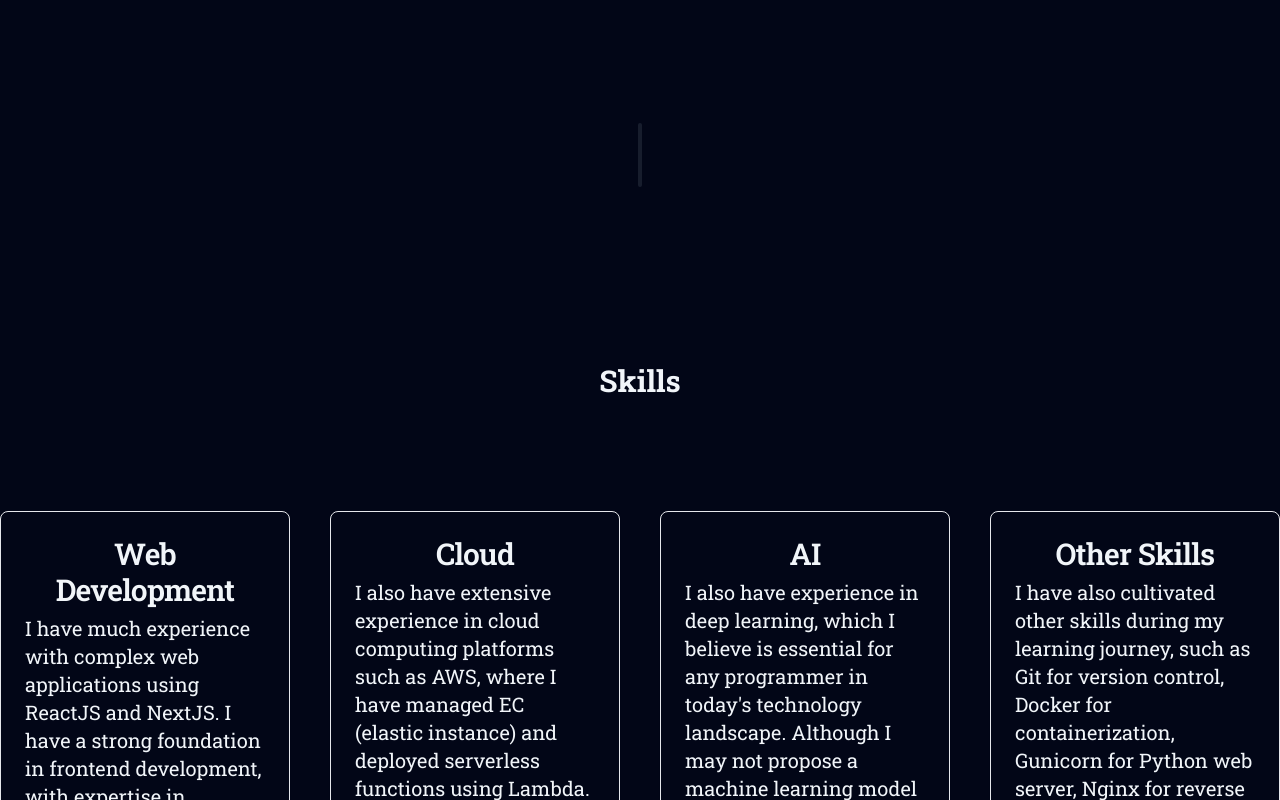
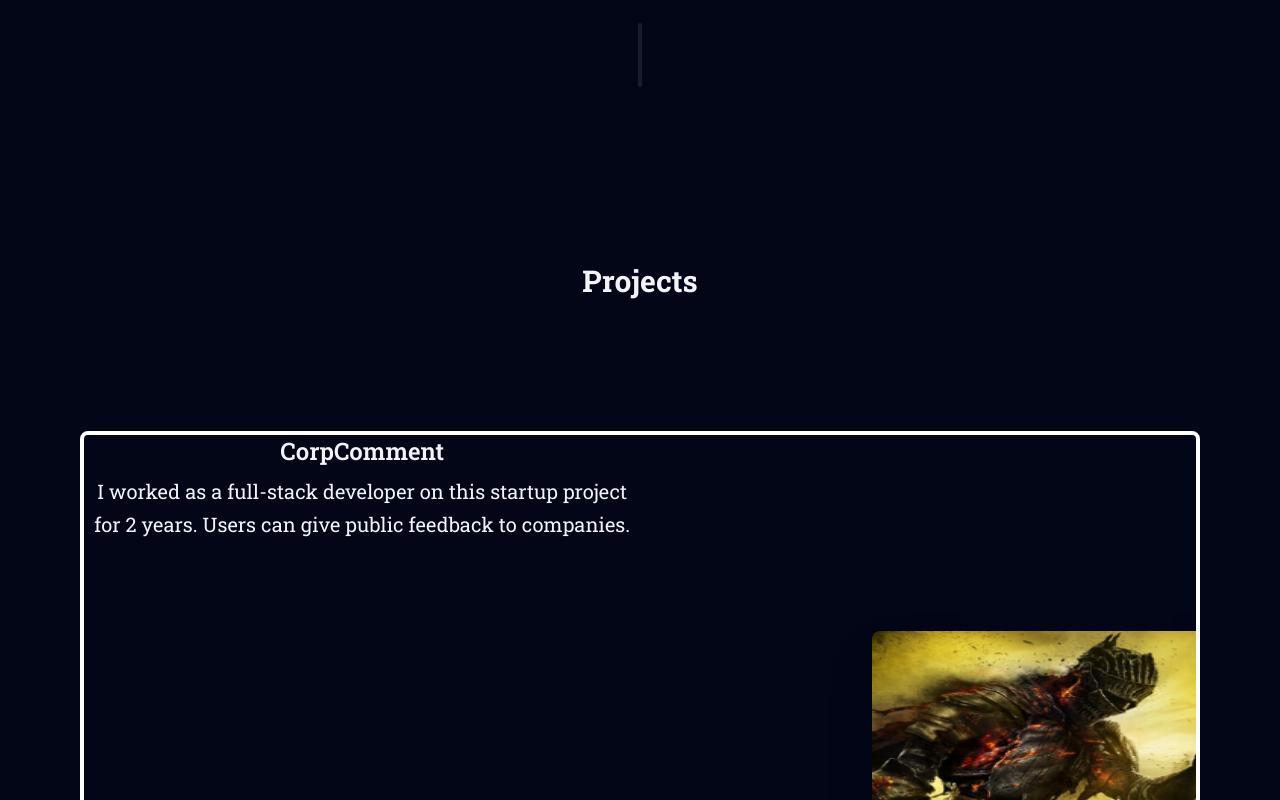
Before and after one commit to SyLi9527/my-portfolio, a Next.js app: page / in a window 1280 px wide. Shown: the part 2000-2800 px from the top of the page. Built offline with nearby package versions, Linux system fonts and the light colour scheme.

Commit message:
feat: add projects page

```diff
--- a/app/(main page)/page.tsx
+++ b/app/(main page)/page.tsx
@@ -2,9 +2,9 @@
 
 import About from "@/components/about"
 import Intro from "@/components/intro"
+import Projects from "@/components/projects"
 import SectionDivider from "@/components/section-divider"
 import Skills from "@/components/skills"
-// import { url } from 'inspector'
 
 export default function Home() {
 
@@ -12,31 +12,13 @@ export default function Home() {
 
   return (
     <section className='container flex flex-col items-center font-rs text-primary md:mx-20'>
-      {/* <h1 className='mx-4 mt-[6rem] text-4xl font-medium md:mx-8 md:mt-20 md:text-5xl lg:text-6xl'>
-        Hi, there! Good to see you!
-      </h1>
-
-      <div className='text-md mx-4 mt-[6rem] grid gap-20 md:mx-12 md:mt-24 md:gap-20 md:text-2xl lg:gap-24'>
-
-        <p>My name is <span className='animate-text-color-change [--color-item:0deg]'>Shaoyan Li</span>, you can also call me <span className='animate-text-color-change [--color-item:0deg]'>Tim</span>.</p>
-        <p className=' h-8'>I&apos;m a full stack web developer working with &nbsp;
-          <span className={cn("animate-text-color-change select-none text-ind-red [--color-item:75deg]")}>
-            {showedText}
-          </span>
-
-
-        </p>
-        <p>I&apos;m also interested in <span className='animate-text-color-change [--color-item:150deg]'>WebGPU</span> and <span className='animate-text-color-change [--color-item:150deg]'>Blockchain</span>.</p>
-        <p>If possible, I would like to do some research on <span className='animate-text-color-change [--color-item:225deg]'>&nbsp;computer graphics</span>, <span className='animate-text-color-change [--color-item:275deg]'>&nbsp;framework optimization</span>,
-          <span className='animate-text-color-change [--color-item:305deg]'>&nbsp;audio generation</span> ,<br/> as well as <span className='animate-text-color-change [--color-item:330deg]'>gpu acceleration</span>.</p>
-        <p>By the way, the background images are from two video games, <span className=' text-cyan'>Dark Souls 3</span>  and <span className='text-cyan'>Elden Ring</span> respectively.</p>
-      </div> */}
       <Intro />
       <SectionDivider />
       <About />
       <SectionDivider />
+      <Projects />
+      <SectionDivider />
       <Skills />
-      <SectionDivider />
       <SectionDivider />
     </section>
   )
--- a/components/card.tsx
+++ b/components/card.tsx
@@ -1,10 +1,4 @@
-import {
-  Card,
-  CardContent,
-  CardDescription,
-  CardHeader,
-  CardTitle
-} from "@/components/ui/card"
+import { Card, CardContent, CardDescription, CardHeader, CardTitle } from "@/components/ui/card"
 import { skills } from "@/config/mainConfig"
 import React from "react"
 import { Badge } from "./ui/badge"
@@ -19,13 +13,13 @@ export function Card_WEB({className, ...props}: CardProps) {
   return (
     <Card className={cn("max-w-[500px]", className)} {...props}>
       <CardHeader>
-        <CardTitle className="md:text-2xl lg:text-3xl">{skills["Web Development"].title}</CardTitle>
-        <CardDescription className="md:text-md md:text-justify lg:text-left lg:text-xl">{skills["Web Development"].description}</CardDescription>
+        <CardTitle className="text-sm sm:text-lg md:text-xl lg:text-2xl">{skills["Web Development"].title}</CardTitle>
+        <CardDescription className="md:text-md text-xs sm:text-sm md:text-justify lg:text-left lg:text-xl">{skills["Web Development"].description}</CardDescription>
       </CardHeader>
       <CardContent className="flex flex-wrap gap-4">
 
         {skills["Web Development"].toolkits.map(item =>
-          <Badge key={item} className="w-fit bg-primary-dark md:text-lg lg:text-xl">{item}</Badge>
+          <Badge key={item} className="w-fit bg-primary-dark text-xs hover:bg-green-600/90 lg:text-sm">{item}</Badge>
         )}
 
       </CardContent>
@@ -38,13 +32,13 @@ export function Card_CLOUD({className, ...props}: CardProps) {
   return (
     <Card className={cn("max-w-[500px]", className)} {...props}>
       <CardHeader>
-        <CardTitle className="md:text-2xl lg:text-3xl">{skills["Cloud"].title}</CardTitle>
-        <CardDescription className="md:text-md md:text-justify lg:text-left lg:text-xl">{skills["Cloud"].description}</CardDescription>
+        <CardTitle className="text-sm sm:text-lg md:text-xl lg:text-2xl">{skills["Cloud"].title}</CardTitle>
+        <CardDescription className="md:text-md text-xs sm:text-sm md:text-justify lg:text-left lg:text-xl">{skills["Cloud"].description}</CardDescription>
       </CardHeader>
       <CardContent className="flex flex-wrap gap-4">
 
         {skills["Cloud"].toolkits.map(item =>
-          <Badge key={item} className="w-fit bg-primary-dark md:text-lg lg:text-xl">{item}</Badge>
+          <Badge key={item} className="w-fit bg-primary-dark text-xs hover:bg-green-600/90 lg:text-sm">{item}</Badge>
         )}
 
       </CardContent>
@@ -57,13 +51,13 @@ export function Card_DL({className, ...props}: CardProps) {
   return (
     <Card className={cn("max-w-[500px]", className)} {...props}>
       <CardHeader>
-        <CardTitle className="md:text-2xl lg:text-3xl">{skills["Deep Learning"].title}</CardTitle>
-        <CardDescription className="md:text-md md:text-justify lg:text-left lg:text-xl">{skills["Deep Learning"].description}</CardDescription>
+        <CardTitle className="text-sm sm:text-lg md:text-xl lg:text-2xl">{skills["Deep Learning"].title}</CardTitle>
+        <CardDescription className="md:text-md text-xs sm:text-sm md:text-justify lg:text-left lg:text-xl">{skills["Deep Learning"].description}</CardDescription>
       </CardHeader>
       <CardContent className="flex flex-wrap gap-4">
 
         {skills["Deep Learning"].toolkits.map(item =>
-          <Badge key={item} className="w-fit bg-primary-dark md:text-lg lg:text-xl">{item}</Badge>
+          <Badge key={item} className="w-fit bg-primary-dark text-xs hover:bg-green-600/90 lg:text-sm">{item}</Badge>
         )}
 
       </CardContent>
@@ -77,13 +71,13 @@ export function Card_OTHER({className, ...props}: CardProps) {
   return (
     <Card className={cn("max-w-[500px]", className)} {...props}>
       <CardHeader>
-        <CardTitle className="md:text-2xl lg:text-3xl">{skills["Other Skills"].title}</CardTitle>
-        <CardDescription className="md:text-md md:text-justify lg:text-left lg:text-xl">{skills["Other Skills"].description}</CardDescription>
+        <CardTitle className="text-sm sm:text-lg md:text-xl lg:text-2xl">{skills["Other Skills"].title}</CardTitle>
+        <CardDescription className="md:text-md text-xs sm:text-sm md:text-justify lg:text-left lg:text-xl">{skills["Other Skills"].description}</CardDescription>
       </CardHeader>
       <CardContent className="flex flex-wrap gap-4">
 
         {skills["Other Skills"].toolkits.map(item =>
-          <Badge key={item} className="w-fit bg-primary-dark md:text-lg lg:text-xl">{item}</Badge>
+          <Badge key={item} className="w-fit bg-primary-dark text-xs hover:bg-green-600/90 lg:text-sm">{item}</Badge>
         )}
 
       </CardContent>
@@ -95,13 +89,13 @@ export function Card_Enhance({className, ...props}: CardProps) {
   return (
     <Card className={cn("max-w-[500px]", className)} {...props}>
       <CardHeader>
-        <CardTitle className="md:text-2xl lg:text-3xl">{skills["Enhance"].title}</CardTitle>
-        <CardDescription className="md:text-md md:text-justify lg:text-left lg:text-xl">{skills["Enhance"].description}</CardDescription>
+        <CardTitle className="text-sm sm:text-lg md:text-xl lg:text-2xl">{skills["Enhance"].title}</CardTitle>
+        <CardDescription className="md:text-md text-xs sm:text-sm md:text-justify lg:text-left lg:text-xl">{skills["Enhance"].description}</CardDescription>
       </CardHeader>
       <CardContent className="flex flex-wrap gap-4">
 
         {skills["Enhance"].toolkits.map(item =>
-          <Badge key={item} className="w-fit bg-primary-dark md:text-lg lg:text-xl">{item}</Badge>
+          <Badge key={item} className="w-fit bg-primary-dark text-xs hover:bg-green-600/90 lg:text-sm">{item}</Badge>
         )}
 
       </CardContent>
@@ -114,13 +108,13 @@ export function Card_WEBGPU({className, ...props}: CardProps) {
   return (
     <Card className={cn("max-w-[500px]", className)} {...props}>
       <CardHeader>
-        <CardTitle className="md:text-2xl lg:text-3xl">{skills["WebGPU"].title}</CardTitle>
-        <CardDescription className="md:text-md md:text-justify lg:text-left lg:text-xl">{skills["WebGPU"].description}</CardDescription>
+        <CardTitle className="text-sm sm:text-lg md:text-xl lg:text-2xl">{skills["WebGPU"].title}</CardTitle>
+        <CardDescription className="md:text-md text-xs sm:text-sm md:text-justify lg:text-left lg:text-xl">{skills["WebGPU"].description}</CardDescription>
       </CardHeader>
       <CardContent className="flex flex-wrap gap-4">
 
         {skills["WebGPU"].toolkits.map(item =>
-          <Badge key={item} className="w-fit bg-primary-dark md:text-lg lg:text-xl">{item}</Badge>
+          <Badge key={item} className="w-fit bg-primary-dark text-xs hover:bg-green-600/90 lg:text-sm">{item}</Badge>
         )}
 
       </CardContent>
@@ -132,13 +126,13 @@ export function Card_Game({className, ...props}: CardProps) {
   return (
     <Card className={cn("max-w-[500px]", className)} {...props}>
       <CardHeader>
-        <CardTitle className="md:text-2xl lg:text-3xl">{skills["Game"].title}</CardTitle>
-        <CardDescription className="md:text-md md:text-justify lg:text-left lg:text-xl">{skills["Game"].description}</CardDescription>
+        <CardTitle className="text-sm sm:text-lg md:text-xl lg:text-2xl">{skills["Game"].title}</CardTitle>
+        <CardDescription className="md:text-md text-xs sm:text-sm md:text-justify lg:text-left lg:text-xl">{skills["Game"].description}</CardDescription>
       </CardHeader>
       <CardContent className="flex flex-wrap gap-4">
 
         {skills["Game"].toolkits.map(item =>
-          <Badge key={item} className="w-fit bg-primary-dark md:text-lg lg:text-xl">{item}</Badge>
+          <Badge key={item} className="w-fit bg-primary-dark text-xs hover:bg-green-600/90 lg:text-sm">{item}</Badge>
         )}
 
       </CardContent>
@@ -150,13 +144,13 @@ export function Card_Blockchain({className, ...props}: CardProps) {
   return (
     <Card className={cn("max-w-[500px]", className)} {...props}>
       <CardHeader>
-        <CardTitle className="md:text-2xl lg:text-3xl">{skills["Blockchain"].title}</CardTitle>
-        <CardDescription className="md:text-md md:text-justify lg:text-left lg:text-xl">{skills["Blockchain"].description}</CardDescription>
+        <CardTitle className="text-sm sm:text-lg md:text-xl lg:text-2xl">{skills["Blockchain"].title}</CardTitle>
+        <CardDescription className="md:text-md text-xs sm:text-sm md:text-justify lg:text-left lg:text-xl">{skills["Blockchain"].description}</CardDescription>
       </CardHeader>
       <CardContent className="flex flex-wrap gap-4">
 
         {skills["Blockchain"].toolkits.map(item =>
-          <Badge key={item} className="w-fit bg-primary-dark md:text-lg lg:text-xl">{item}</Badge>
+          <Badge key={item} className="w-fit bg-primary-dark text-xs hover:bg-green-600/90 lg:text-sm">{item}</Badge>
         )}
 
       </CardContent>
--- a/components/intersection-observer.ts
+++ b/components/intersection-observer.ts
@@ -1,7 +1,7 @@
 import type { SectionName } from "@/types"
 import { useEffect } from "react"
+import { useInView } from "react-intersection-observer"
 import { useActiveSectionContext } from "./active-section-context"
-import { useInView } from "react-intersection-observer"
 
 export function useSectionInView(sectionName: SectionName, threshold = 0.75) {
   const { ref, inView } = useInView({
@@ -11,7 +11,7 @@ export function useSectionInView(sectionName: SectionName, threshold = 0.75) {
 
   useEffect(() => {
     if (inView && Date.now() - timeOfLastClick > 1000) {
-        setActiveSection(sectionName);
+      setActiveSection(sectionName)
     }
   }, [inView, setActiveSection, timeOfLastClick, sectionName])
 
--- a/components/intro.tsx
+++ b/components/intro.tsx
@@ -10,7 +10,7 @@ export default function Intro() {
 
   return (
     <section
-      ref={ref} id="Home" className="item-center m-40 flex w-1/3 flex-col flex-wrap gap-8"
+      ref={ref} id="Home" className="item-center m-40 flex w-full flex-col flex-wrap gap-8 p-4 sm:w-1/2 sm:p-0"
     >
       <motion.div
         className="flex justify-center"
@@ -31,7 +31,7 @@ export default function Intro() {
 
       </motion.span>
 
-      <motion.h1 className="font-rs text-3xl"
+      <motion.h1 className="font-rs text-lg sm:text-xl md:text-2xl lg:text-3xl"
         initial={{ opacity: 0, y: 100 }}
         animate={{ opacity: 1, y: 0 }}
       >
@@ -43,7 +43,7 @@ export default function Intro() {
       </motion.h1>
 
       <motion.div
-        className="flex items-center justify-center gap-6 text-xl font-semibold "
+        className="flex flex-wrap items-center justify-center gap-6 text-xs font-semibold sm:text-sm md:text-lg lg:text-xl "
         initial={{ opacity: 0, y: 0, x: 300 }}
         animate={{ opacity: 1, y: 0, x: 0 }}
         transition={{ duration: 0.5, delay: 0.5, type: "tween" }}
@@ -62,7 +62,7 @@ export default function Intro() {
             width={40}
             height={40}
             priority={true}
-            className="h-4 w-6 hover:bg-gold/50"
+            className="hidden h-4 w-6 hover:bg-gold/50 md:block"
           />
         </Link>
         <a  href='/Shaoyan_Li_CV.pdf' className="flex items-center gap-2 rounded-2xl border-[0.15rem] border-white bg-black px-2 py-1 shadow-xl hover:scale-[111%] hover:bg-green-700/50">
@@ -73,7 +73,7 @@ export default function Intro() {
             width={40}
             height={40}
             priority={true}
-            className="h-4 w-6  hover:bg-gold/50"
+            className="hidden h-4  w-6 hover:bg-gold/50 md:block"
           />
         </a>
         <a target="_blank" href="https://www.linkedin.com/in/li-shaoyan-0b83281a8/" rel="noopener" title="Linkedin Profile">
@@ -83,7 +83,7 @@ export default function Intro() {
             width={40}
             height={40}
             priority={true}
-            className="h-10 w-10 rounded-2xl border-[0.15rem] border-white bg-black p-1 shadow-xl hover:scale-[111%] hover:bg-green-700/50"
+            className="h-10 w-10 rounded-2xl border-white bg-black p-1 shadow-xl hover:scale-[111%] hover:bg-green-700/50 sm:border-[0.15rem]"
           />
         </a>
         <a target="_blank" href="https://github.com/SyLi9527" rel="noopener" title="Github Profile">
@@ -94,7 +94,7 @@ export default function Intro() {
             height={40}
             priority={true}
             style={{ fill: "#f9321f" }}
-            className="h-10 w-10 rounded-2xl border-[0.15rem] border-white bg-black p-1 shadow-xl hover:scale-[111%] hover:bg-green-700/50"
+            className="h-10 w-10 rounded-2xl border-white bg-black p-1 shadow-xl hover:scale-[111%] hover:bg-green-700/50 sm:border-[0.15rem]"
           />
         </a>
       </motion.div>
--- /dev/null
+++ b/components/project.tsx
@@ -0,0 +1,58 @@
+"use client"
+
+import { projectsData } from "@/config/mainConfig"
+import { motion, useScroll, useTransform } from "framer-motion"
+import Image from "next/image"
+import { useRef } from "react"
+
+type ProjectProps = (typeof projectsData)[number]
+
+export default function Project({ title, description, tags, imageUrl, link }: ProjectProps) {
+  const ref = useRef<HTMLDivElement>(null)
+  const { scrollYProgress } = useScroll({
+    target: ref,
+    offset: ["0 1", "1.33 1"]
+  })
+
+  const scaleProgess = useTransform(scrollYProgress, [0, 1], [0.8, 1])
+  const opacityProgess = useTransform(scrollYProgress, [0, 1], [0.6, 1])
+  return (
+    <motion.div
+      ref={ref}
+      style={{
+        scale: scaleProgess,
+        opacity: opacityProgess,
+      }}
+      className="group mb-3 last:mb-0 sm:mb-8"
+    >
+      <div className="relative max-w-[70rem] overflow-hidden rounded-lg border-[0.3rem] border-white duration-300 hover:scale-105 sm:h-[18rem] md:h-[23rem] lg:h-[27rem]">
+        <div className="sm:max-w-[50%] sm:group-even:ml-[50%]">
+          <h3 className="text-2xl font-semibold">{title}</h3>
+          <p className="mt-2 text-xl leading-relaxed dark:text-white/70">{description}</p>
+          <ul className="absolute flex flex-wrap justify-center gap-4 sm:bottom-8 sm:left-8 sm:group-even:left-[60%]">
+            {
+              tags.map((tag, index) => (
+                <li className="rounded-lg border-[0.1rem] border-white px-1 text-sm shadow-sm hover:bg-green-500/90"
+                  key={index}>{tag}</li>
+              ))
+            }
+          </ul>
+        </div>
+
+        <Image className="absolute hidden h-[16.25rem] w-[24.25rem] rounded-t-lg shadow-2xl transition
+          group-odd:bottom-[-2rem] group-odd:right-[-4rem]
+          group-even:left-[-4rem]
+          group-even:top-[-2rem]
+          group-hover:-translate-x-3
+          group-hover:translate-y-3
+          group-hover:-rotate-2
+          group-hover:scale-[1.04]
+          group-even:group-hover:translate-x-3
+          group-even:group-hover:translate-y-3 group-even:group-hover:rotate-2 sm:block"
+        alt={title} src={imageUrl} quality={95} width={600} height={600} object-cover />
+
+      </div>
+
+    </motion.div>
+  )
+}
--- /dev/null
+++ b/components/projects.tsx
@@ -0,0 +1,18 @@
+import { useSectionInView } from "@/components/intersection-observer"
+import Project from "@/components/project"
+import { projectsData } from "@/config/mainConfig"
+
+export default function Projects() {
+  const { ref } = useSectionInView("Projects", 0.5)
+
+  return (
+    <section ref={ref} id="projects" className='my-28 scroll-mt-28 text-center leading-8 sm:mb-40'>
+      <h1 className="mb-[8.25rem] text-3xl font-bold">Projects</h1>
+      <div className="flex flex-col gap-8">
+        {projectsData.map((project, index) => (
+          <Project key={index} {...project} />
+        ))}
+      </div>
+    </section>
+  )
+}
--- a/components/skills.tsx
+++ b/components/skills.tsx
@@ -1,46 +1,49 @@
 "use client"
 
 import { Card_Blockchain, Card_CLOUD, Card_DL, Card_Enhance, Card_Game, Card_OTHER, Card_WEB, Card_WEBGPU } from "@/components/card"
-import { useSectionInView } from "@/components/intersection-observer"
+// import { useSectionInView } from "@/components/intersection-observer"
 import { motion } from "framer-motion"
+import { useInView } from "react-intersection-observer"
 
 
 
 export default function Skills() {
-  const { ref } = useSectionInView("Skills")
+  const { ref, inView } = useInView({
+    threshold: 0.3,
+    triggerOnce: true,
+  })
+
+  const variants = {
+    hidden: { opacity: 0, y: 300 },
+    visible: { opacity: 1, y: 0 },
+  }
+
   return (
     <section
       ref={ref}
       className="my-28 scroll-mt-28 text-center leading-8 sm:mb-40"
-      //   initial={{ opacity: 0, y: 100 }}
-      //   animate={{ opacity: 1, y: 0 }}
-      //   transition={{ delay: 0.175 }}
       id="skills"
     >
-      <h1 className="mb-28 text-3xl font-bold">Skills</h1>
+      <h1 className="mb-[8.25rem] text-3xl font-bold">Skills</h1>
+
       <motion.div
-        initial={{ opacity: 0, y: 100 }}
-        animate={{ opacity: 1, y: 0 }}
-        transition={{ delay: 0.175 }}
-        whileInView={{
-          opacity: 1,
-          y: 0,
-          transition: {
-            duration: 0.5,
-            type: "tween",
-          },
-        }
-        }
-        viewport={{
-          once: true,
-        }}
-        className="mb-8 grid grid-cols-1 gap-10 md:grid-cols-2 lg:grid-cols-4">
+        initial="hidden"
+        animate={inView ? "visible" : "hidden"}
+        transition={{ delay: 0.265 }}
+        variants={variants}
+
+        className="mb-8 grid grid-cols-1 gap-10 md:grid-cols-2 2xl:grid-cols-4">
         <Card_WEB/>
         <Card_CLOUD/>
         <Card_DL/>
         <Card_OTHER/>
       </motion.div>
-      <motion.div className=" grid grid-cols-1 gap-10 md:grid-cols-2 lg:grid-cols-4">
+      <motion.div
+        initial="hidden"
+        animate={inView ? "visible" : "hidden"}
+        transition={{ delay: 0.765 }}
+        variants={variants}
+        className=" grid grid-cols-1 gap-10 md:grid-cols-2 2xl:grid-cols-4">
         <Card_Enhance />
         <Card_WEBGPU />
         <Card_Game/>
--- a/config/mainConfig.tsx
+++ b/config/mainConfig.tsx
@@ -22,6 +22,34 @@ export const lists = [
     hashtag: "#contact"
   },
 ] as const
+
+export const projectsData = [
+  {
+    title: "CorpComment",
+    description:
+      "I worked as a full-stack developer on this startup project for 2 years. Users can give public feedback to companies.",
+    tags: ["React", "Next.js", "MongoDB", "Tailwind", "Prisma"],
+    imageUrl: "/ds3.png",
+    link: ""
+  },
+  {
+    title: "rmtDev",
+    description:
+      "Job board for remote developer jobs. I was the front-end developer. It has features like filtering, sorting and pagination.",
+    tags: ["React", "TypeScript", "Next.js", "Tailwind", "Redux"],
+    imageUrl: "/ds3.png",
+    link: ""
+  },
+  {
+    title: "Word Analytics",
+    description:
+      "A public web app for quick analytics on text. It shows word count, character count and social media post limits.",
+    tags: ["React", "Next.js", "SQL", "Tailwind", "Framer"],
+    imageUrl: "/ds3.png",
+    link: ""
+  },
+] as const
+
 
 export const mainPageCatalogs: MainPageCatalogs = ["About", "Project", "Blog", "Contact"]
 
```
Lines whose indentation alone changed are shown as unchanged.
